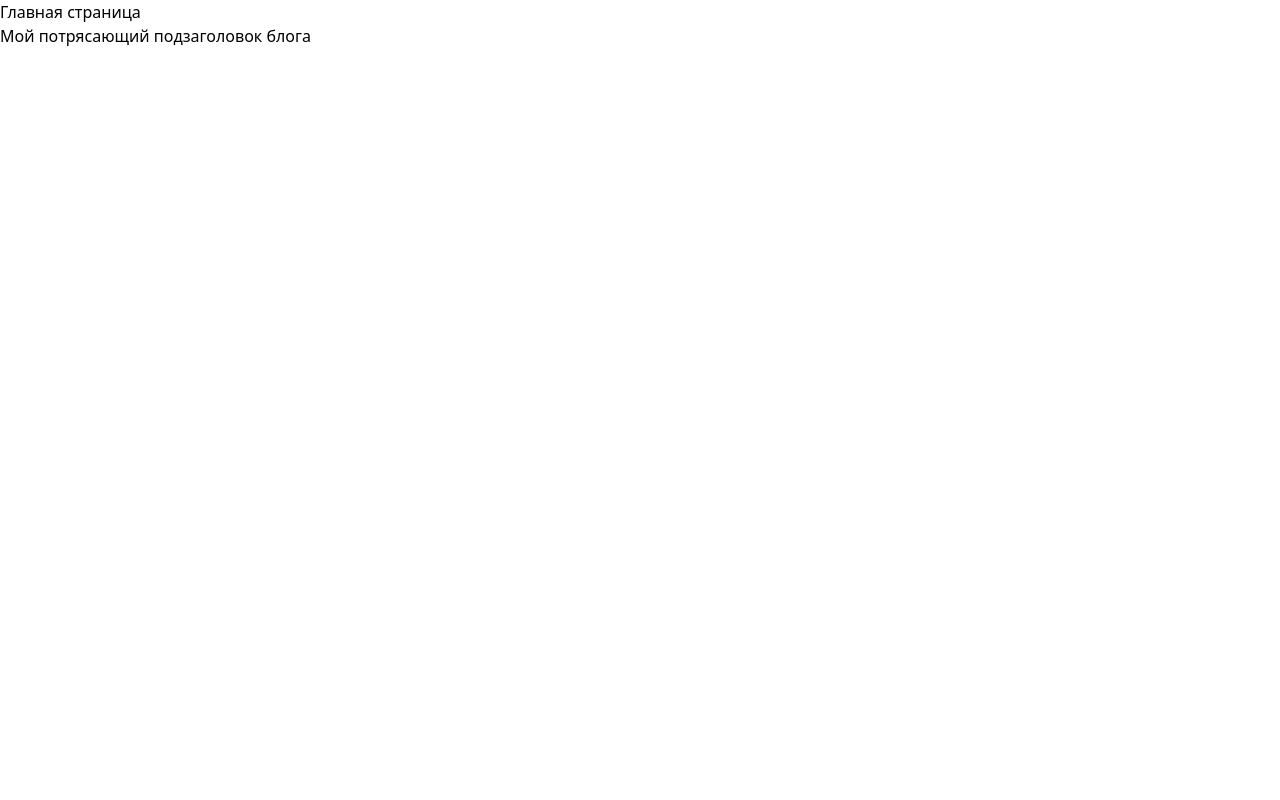
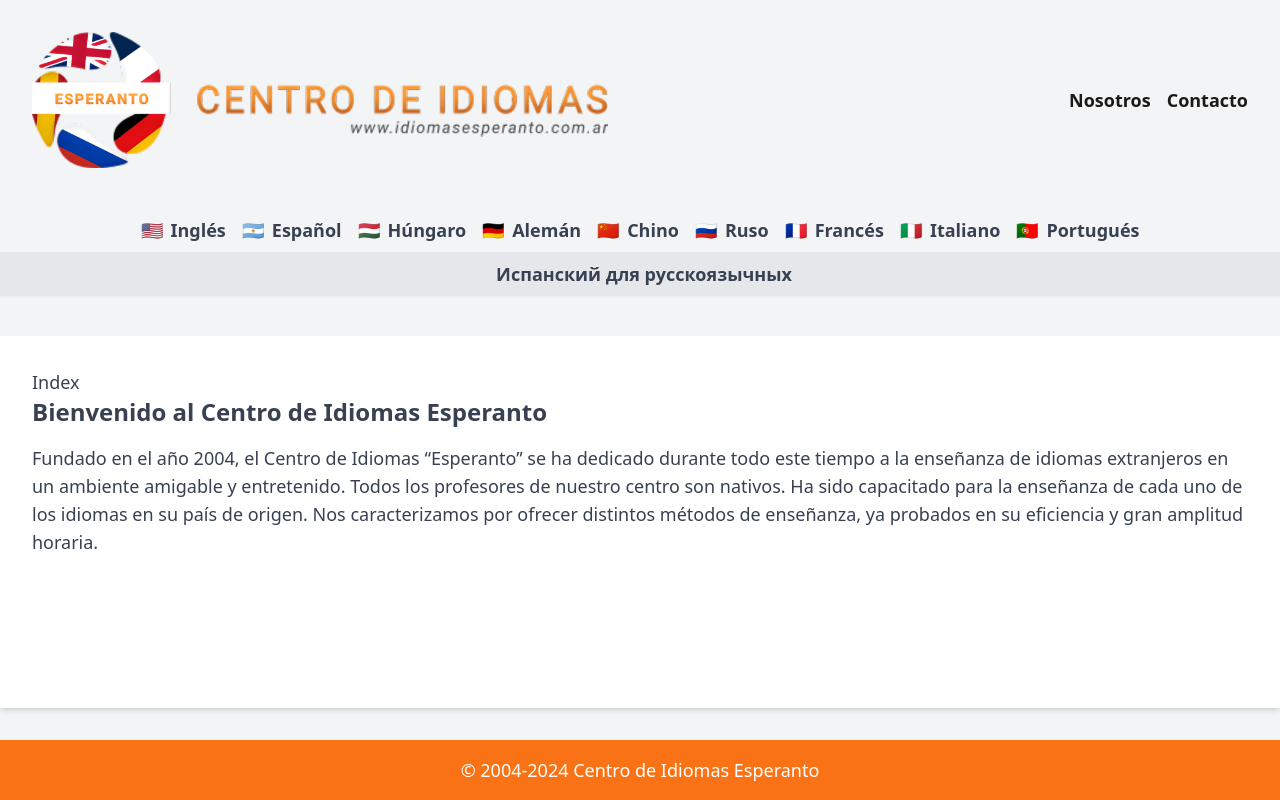
Before and after one commit to esperanto-ar/esperanto-ar.github.io, an Astro site: page / in a window 1280 px wide. Built offline with nearby package versions, Linux system fonts and the light colour scheme; Astro itself is replaced by a stand-in of ours.

Commit message:
Todo base

```diff
--- /dev/null
+++ b/src/env.d.ts
@@ -0,0 +1 @@
+/// <reference types="astro/client" />
--- a/src/layouts/BaseLayout.astro
+++ b/src/layouts/BaseLayout.astro
@@ -1,19 +1,143 @@
 ---
 const { pageTitle } = Astro.props;
 ---
-<html lang="ru">
+
+<!doctype html>
+<html lang="es">
   <head>
-    <meta charset="utf-8" />
-    <link rel="icon" type="image/svg+xml" href="/favicon.svg" />
-    <meta name="viewport" content="width=device-width" />
-    <meta name="generator" content={Astro.generator} />
+    <meta charset="UTF-8" />
+    <meta name="viewport" content="width=device-width, initial-scale=1.0" />
+    <link
+      href="https://cdn.jsdelivr.net/npm/tailwindcss@2.2.19/dist/tailwind.min.css"
+      rel="stylesheet"
+    />
     <title>{pageTitle}</title>
   </head>
 
-    <h1 transition:animate="slide">{pageTitle}</h1>
-    <slot />
+  <body class="flex flex-col min-h-screen bg-gray-100 text-gray-700 text-lg">
+    <!-- Шапка -->
+    <header>
+      <div class="container mx-auto">
+        <!-- Верхняя строка с логотипом, Nosotros и Contacto -->
+        <div
+          class="flex flex-col md:flex-row justify-between items-center md:items-center"
+        >
+          <!-- Логотип всегда видимый с увеличенными отступами на больших экранах -->
+          <div class="w-full md:w-1/2 md:flex-shrink-0 mb-4 md:mb-0 p-4 md:p-8">
+            <a href="/"
+              ><img src="/logo.png" alt="Centro de Idiomas Esperanto" /></a
+            >
+          </div>
+
+          <nav
+            class="flex md:flex items-center md:bg-transparent bg-orange-500 p-4 text-white md:text-stone-900 w-full justify-center md:justify-end md:p-8"
+          >
+            <ul class="flex items-center space-x-4 font-bold">
+              <li class="inline-block text-center">
+                <a href="/nosotros" class="nav-link">Nosotros</a>
+              </li>
+              <li class="inline-block text-center">
+                <a href="/contacto" class="nav-link">Contacto</a>
+              </li>
+            </ul>
+          </nav>
+        </div>
+      </div>
+    </header>
+
+    <!-- Нижняя строка со списком языков -->
+    <nav class="container mx-auto mt-4">
+      <ul
+        class="flex flex-wrap justify-center space-x-4 font-bold text-lg px-4"
+      >
+        <li>
+          <span class="pr-2">🇺🇸</span><a
+            href="/idiomas/ingles"
+            class="hover:underline">Inglés</a
+          >
+        </li>
+        <li>
+          <span class="pr-2">🇦🇷</span><a
+            href="/idiomas/espanol"
+            class="hover:underline">Español</a
+          >
+        </li>
+        <li>
+          <span class="pr-2">🇭🇺</span><a
+            href="/idiomas/hungaro"
+            class="hover:underline">Húngaro</a
+          >
+        </li>
+        <li>
+          <span class="pr-2">🇩🇪</span><a
+            href="/idiomas/aleman"
+            class="hover:underline">Alemán</a
+          >
+        </li>
+        <li>
+          <span class="pr-2">🇨🇳</span><a
+            href="/idiomas/chino"
+            class="hover:underline">Chino</a
+          >
+        </li>
+        <li>
+          <span class="pr-2">🇷🇺</span><a
+            href="/idiomas/ruso"
+            class="hover:underline">Ruso</a
+          >
+        </li>
+        <li>
+          <span class="pr-2">🇫🇷</span><a
+            href="/idiomas/frances"
+            class="hover:underline">Francés</a
+          >
+        </li>
+        <li>
+          <span class="pr-2">🇮🇹</span><a
+            href="/idiomas/italiano"
+            class="hover:underline">Italiano</a
+          >
+        </li>
+        <li>
+          <span class="pr-2">🇵🇹</span><a
+            href="/idiomas/portugues"
+            class="hover:underline">Portugués</a
+          >
+        </li>
+      </ul>
+      <ul
+      class="flex flex-wrap justify-center space-x-4 font-bold text-lg px-4 py-2 my-2 bg-gray-200 shadow-sm"
+    >
+    <li >
+      <span class="pr-2"></span><a
+      href="/xrusos"
+      class="hover:underline ">Испанский для русскоязычных</a
+    >
+    </li>
+      </ul>
+    </nav>
+
+    <!-- JavaScript скрипт -->
     <script>
-      import "../menu.js";
+      const currentUrl = window.location.pathname;
+
+      document.querySelectorAll("a").forEach((link) => {
+        if (link.getAttribute("href") === currentUrl) {
+          link.setAttribute("class", "text-gray-500 cursor-text");
+          link.setAttribute("onclick", "return false;");
+        }
+      });
     </script>
+
+    <section
+      class="flex-grow container mx-auto my-8 p-8 bg-white shadow-md hover:"
+    >
+      <slot />
+    </section>
+
+    <!-- Подвал -->
+    <footer class="bg-orange-500 p-4 text-white text-center mt-auto">
+      <p>&copy; 2004-2024 Centro de Idiomas Esperanto</p>
+    </footer>
   </body>
 </html>
--- /dev/null
+++ b/src/pages/contacto.astro
@@ -0,0 +1,8 @@
+---
+import BaseLayout from "../layouts/BaseLayout.astro";
+const pageTitle = "Contacto";
+---
+
+<BaseLayout pageTitle={pageTitle}>
+  <h1>{pageTitle}</h1>
+</BaseLayout>
--- /dev/null
+++ b/src/pages/idiomas/aleman.astro
@@ -0,0 +1,8 @@
+---
+import BaseLayout from "../../layouts/BaseLayout.astro";
+const pageTitle = "Alemán";
+---
+
+<BaseLayout pageTitle={pageTitle}>
+  <h1>{pageTitle}</h1>
+</BaseLayout>
--- /dev/null
+++ b/src/pages/idiomas/chino.astro
@@ -0,0 +1,8 @@
+---
+import BaseLayout from "../../layouts/BaseLayout.astro";
+const pageTitle = "Chino";
+---
+
+<BaseLayout pageTitle={pageTitle}>
+  <h1>{pageTitle}</h1>
+</BaseLayout>
--- /dev/null
+++ b/src/pages/idiomas/espanol.astro
@@ -0,0 +1,8 @@
+---
+import BaseLayout from "../../layouts/BaseLayout.astro";
+const pageTitle = "Español";
+---
+
+<BaseLayout pageTitle={pageTitle}>
+  <h1>{pageTitle}</h1>
+</BaseLayout>
--- /dev/null
+++ b/src/pages/idiomas/frances.astro
@@ -0,0 +1,8 @@
+---
+import BaseLayout from "../../layouts/BaseLayout.astro";
+const pageTitle = "Francés";
+---
+
+<BaseLayout pageTitle={pageTitle}>
+  <h1>{pageTitle}</h1>
+</BaseLayout>
--- /dev/null
+++ b/src/pages/idiomas/hungaro.astro
@@ -0,0 +1,8 @@
+---
+import BaseLayout from "../../layouts/BaseLayout.astro";
+const pageTitle = "Húngaro";
+---
+
+<BaseLayout pageTitle={pageTitle}>
+  <h1>{pageTitle}</h1>
+</BaseLayout>
--- /dev/null
+++ b/src/pages/idiomas/ingles.astro
@@ -0,0 +1,8 @@
+---
+import BaseLayout from "../../layouts/BaseLayout.astro";
+const pageTitle = "Inglés";
+---
+
+<BaseLayout pageTitle={pageTitle}>
+  <h1>{pageTitle}</h1>
+</BaseLayout>
--- /dev/null
+++ b/src/pages/idiomas/italiano.astro
@@ -0,0 +1,8 @@
+---
+import BaseLayout from "../../layouts/BaseLayout.astro";
+const pageTitle = "Italiano";
+---
+
+<BaseLayout pageTitle={pageTitle}>
+  <h1>{pageTitle}</h1>
+</BaseLayout>
--- /dev/null
+++ b/src/pages/idiomas/portugues.astro
@@ -0,0 +1,8 @@
+---
+import BaseLayout from "../../layouts/BaseLayout.astro";
+const pageTitle = "Portugués";
+---
+
+<BaseLayout pageTitle={pageTitle}>
+  <h1>{pageTitle}</h1>
+</BaseLayout>
--- /dev/null
+++ b/src/pages/idiomas/ruso.astro
@@ -0,0 +1,8 @@
+---
+import BaseLayout from "../../layouts/BaseLayout.astro";
+const pageTitle = "Ruso";
+---
+
+<BaseLayout pageTitle={pageTitle}>
+  <h1>{pageTitle}</h1>
+</BaseLayout>
--- a/src/pages/index.astro
+++ b/src/pages/index.astro
@@ -1,7 +1,19 @@
 ---
-import BaseLayout from '../layouts/BaseLayout.astro';
-const pageTitle = "Главная страница";
+import BaseLayout from "../layouts/BaseLayout.astro";
+const pageTitle = "Main";
 ---
+
 <BaseLayout pageTitle={pageTitle}>
-  <h2>Мой потрясающий подзаголовок блога</h2>
+  <h1>Index</h1>
+  <h2 class="text-2xl font-bold mb-4">
+    Bienvenido al Centro de Idiomas Esperanto
+  </h2>
+  <p>
+    Fundado en el año 2004, el Centro de Idiomas “Esperanto” se ha dedicado
+    durante todo este tiempo a la enseñanza de idiomas extranjeros en un
+    ambiente amigable y entretenido. Todos los profesores de nuestro centro son
+    nativos. Ha sido capacitado para la enseñanza de cada uno de los idiomas en
+    su país de origen. Nos caracterizamos por ofrecer distintos métodos de
+    enseñanza, ya probados en su eficiencia y gran amplitud horaria.
+  </p>
 </BaseLayout>
--- /dev/null
+++ b/src/pages/nosotros.astro
@@ -0,0 +1,8 @@
+---
+import BaseLayout from "../layouts/BaseLayout.astro";
+const pageTitle = "Nosotros";
+---
+
+<BaseLayout pageTitle={pageTitle}>
+  <h1>{pageTitle}</h1>
+</BaseLayout>
--- /dev/null
+++ b/src/pages/xrusos.astro
@@ -0,0 +1,8 @@
+---
+import BaseLayout from "../layouts/BaseLayout.astro";
+const pageTitle = "Por rusos";
+---
+
+<BaseLayout pageTitle={pageTitle}>
+  <h1>{pageTitle}</h1>
+</BaseLayout>
```
Also changed, not shown: public/logo.png (added), 1 other file.
